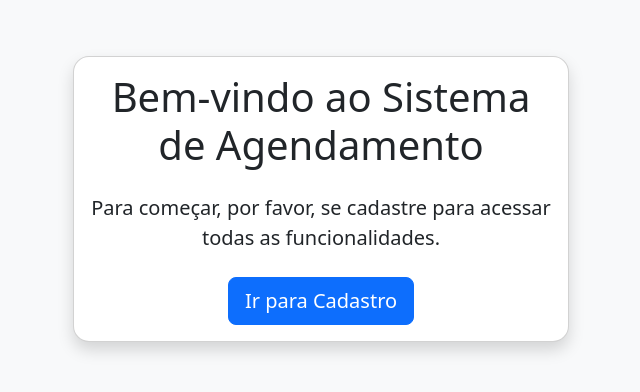
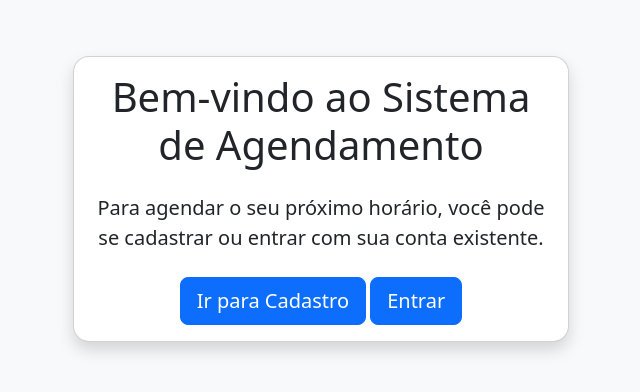
Before and after one commit to nandamyrita/Patty-Nails-1, a Node server app: page / in a window 1280 px wide. Shown: the part 201-593 px from the top of the page, without its empty margins (267-907 px from the left). Run offline with Node 20, Linux system fonts and the light colour scheme; some libraries are stand-ins or nearby versions.

Commit message:
Add files via upload

```diff
--- a/views/primeira_pagina.handlebars
+++ b/views/primeira_pagina.handlebars
@@ -23,8 +23,9 @@
                 <div class="card shadow">
                     <div class="card-body">
                         <h1 class="card-title mb-4">Bem-vindo ao Sistema de Agendamento</h1>
-                        <p class="lead mb-4">Para começar, por favor, se cadastre para acessar todas as funcionalidades.</p>
+                        <p class="lead mb-4">Para agendar o seu próximo horário, você pode se cadastrar ou entrar com sua conta existente.</p>
                         <a href="/cadastrar-form" class="btn btn-primary btn-lg">Ir para Cadastro</a>
+                        <a href="/login" class="btn btn-primary btn-lg">Entrar</a>
                     </div>
                 </div>
             </div>
```
Also changed, not shown: views/agendamento.handlebars (line endings or trailing spaces), views/cadastrar.handlebars (line endings or trailing spaces), views/login.handlebars (line endings or trailing spaces).
